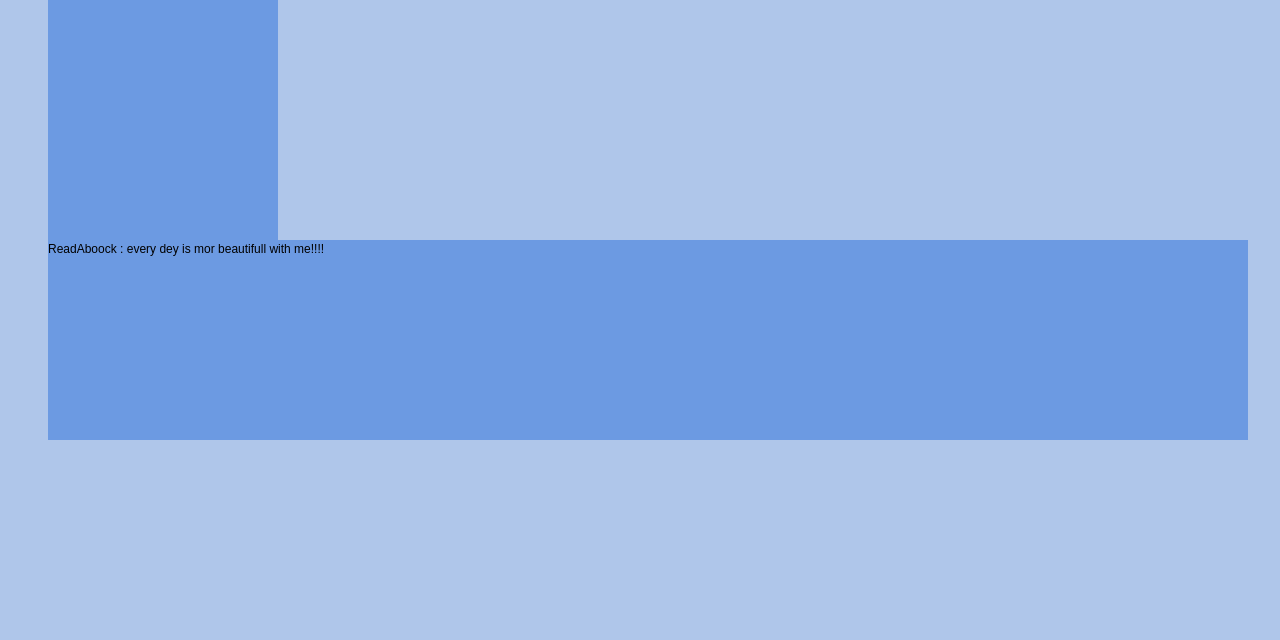
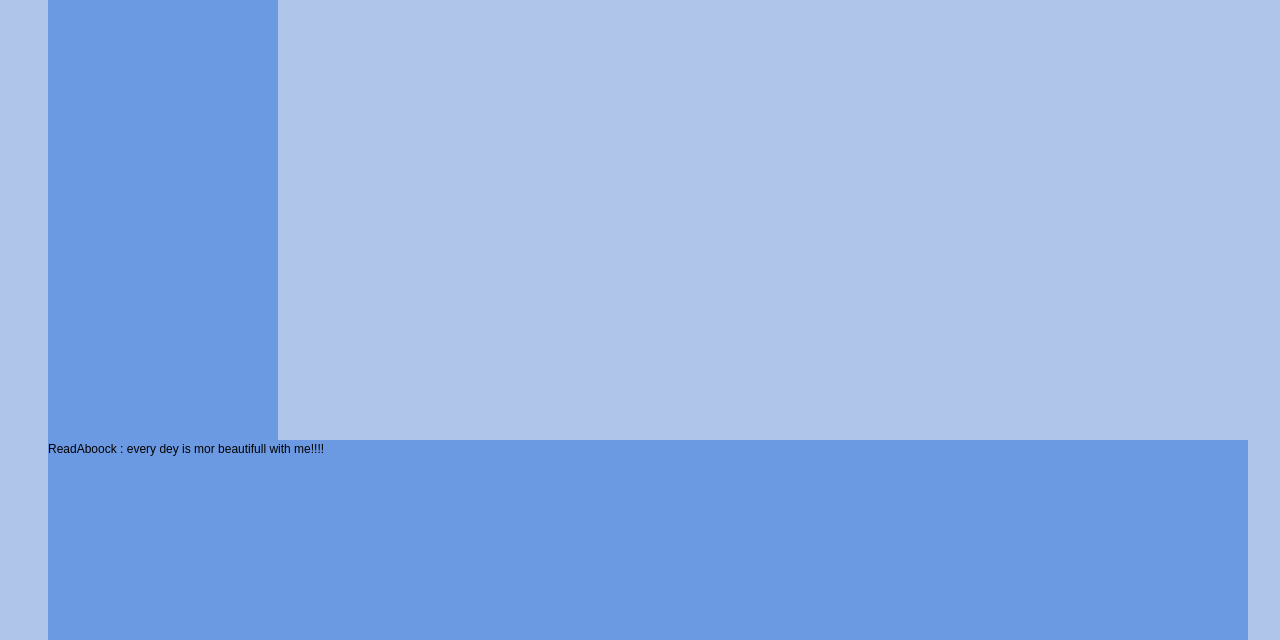
Before and after one commit to IonCojucovschi/sitephp, a PHP site: page / in a window 1280 px wide. Shown: the part 598-1238 px from the top of the page. Before the commit the page ends 1038 px from the top, so only its background shows below. Run offline with PHP 8.4, Linux system fonts and the light colour scheme; a user stored in the database is signed in.

Commit message:
design fix

```diff
--- a/Resources/style.css
+++ b/Resources/style.css
@@ -33,9 +33,9 @@ body {
 .wrapper {
 	margin-right: 120px;
 	margin-left: 240px;
-	min-width: 500px;
+	min-width: 700px;
 	height: auto !important;
-	height: 80%;
+	min-height: 1000px;
 }
 
 
@@ -74,7 +74,7 @@ body {
 /* Left Sidebar
 -----------------------------------------------------------------------------*/
 .left-sidebar {
-	height: 100%;
+	min-height: 1000px;
 	padding-top:30px;
 	float: left;
 	width: 230px;
```
